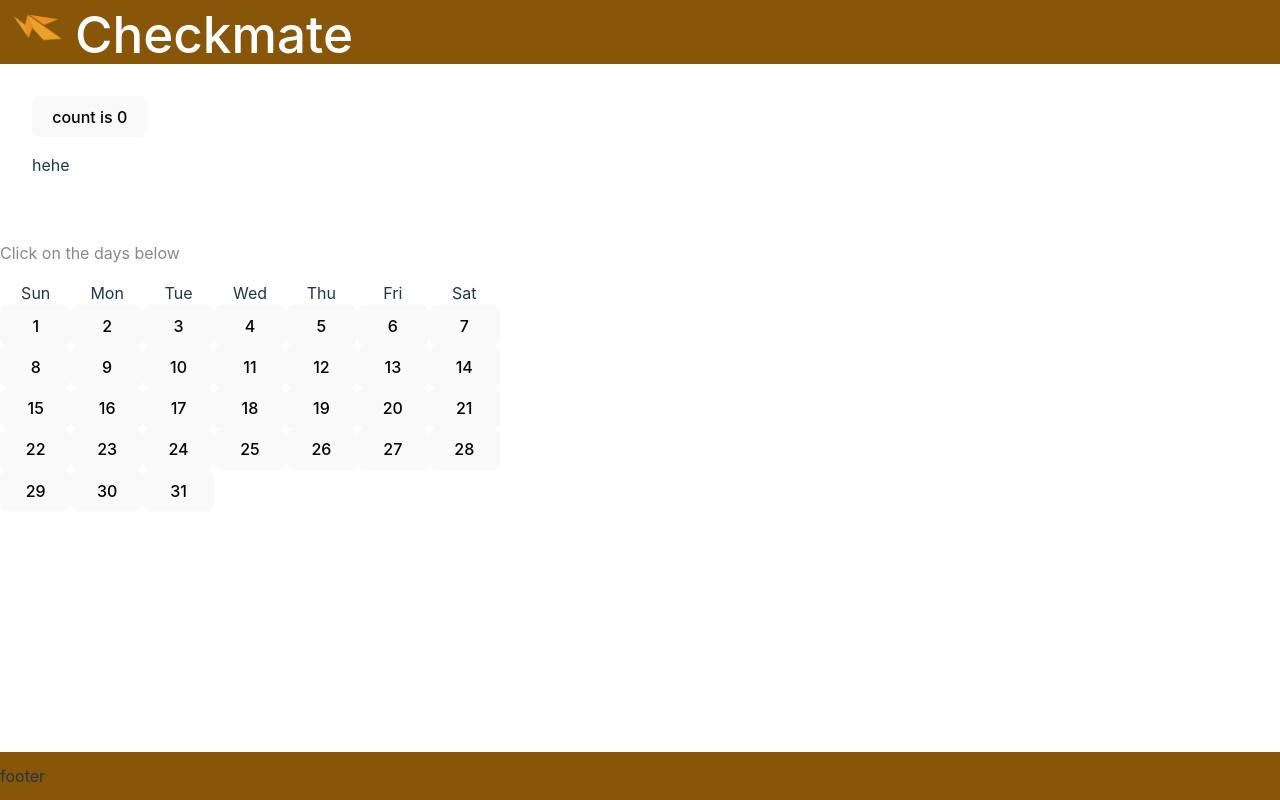
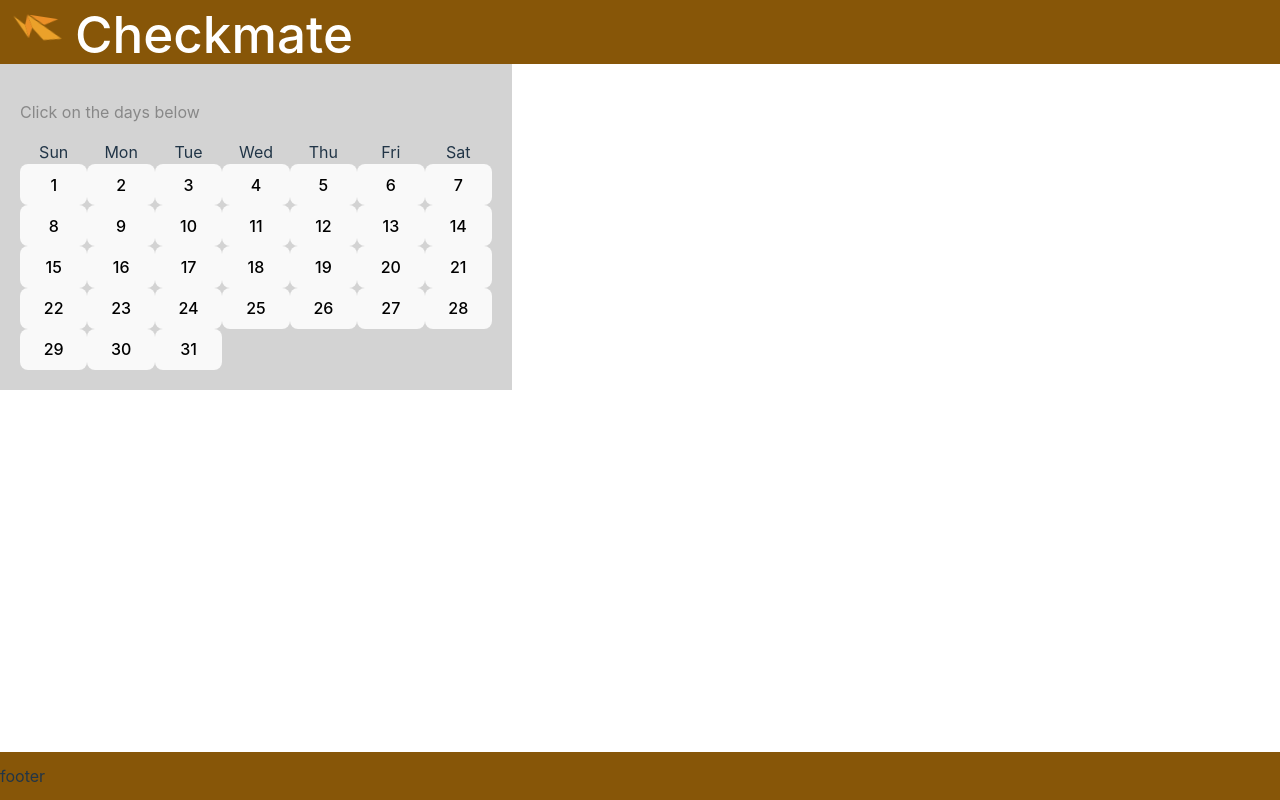
Before and after one commit to hyeinjeong524/checkmate, a React (Vite) app in the folder client/: page / in a window 1280 px wide. Built offline with nearby package versions, Linux system fonts and the light colour scheme.

Commit message:
Divide page into two columns

```diff
--- a/client/src/App.css
+++ b/client/src/App.css
@@ -26,14 +26,25 @@ html, body {
 }
 
 .wrapper {
-  margin-top: 4em;
-  margin-bottom: 3em;
+  padding-top: 4em;
+  padding-bottom: 3em;
   display: flex;
   flex-direction: column;
+  display: grid;
+  grid-template-columns: 2fr 3fr;
+
+}
+
+.column {
+  padding: 20px;
+}
+
+.column1 {
+  background-color: lightgray;
 }
 
 footer{
-  height: 3em; /* Adjust the height as per your design */
+  height: 3em;
   position: fixed;
   bottom: 0;
   left: 0;
--- a/client/src/App.jsx
+++ b/client/src/App.jsx
@@ -20,21 +20,21 @@ function App() {
       </header>
 
       <div className="wrapper">
-    <div className="card">
-        <button onClick={() => setCount((count) => count + 1)}>
-          count is {count}
-        </button>
-
-        <p>
-          hehe
-        </p>
-    </div>
+        <div className="column column1">
 
         <p className="read-the-docs">
           Click on the days below
         </p>
 
         <Calendar />
+
+        </div>
+
+        <div className="column column2">
+
+
+        </div>
+
 
       </div>
 
```
Lines whose indentation alone changed are shown as unchanged.
